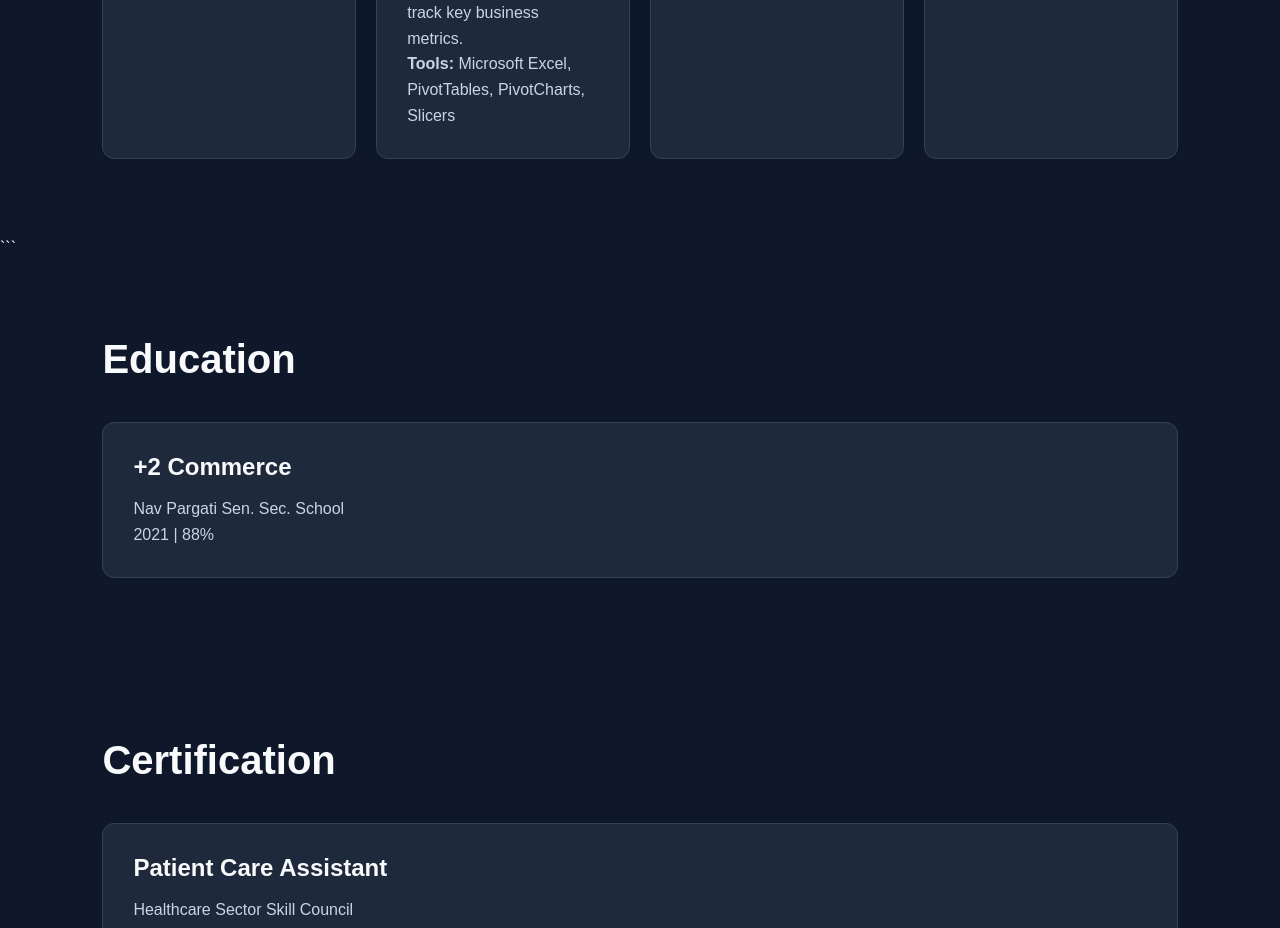
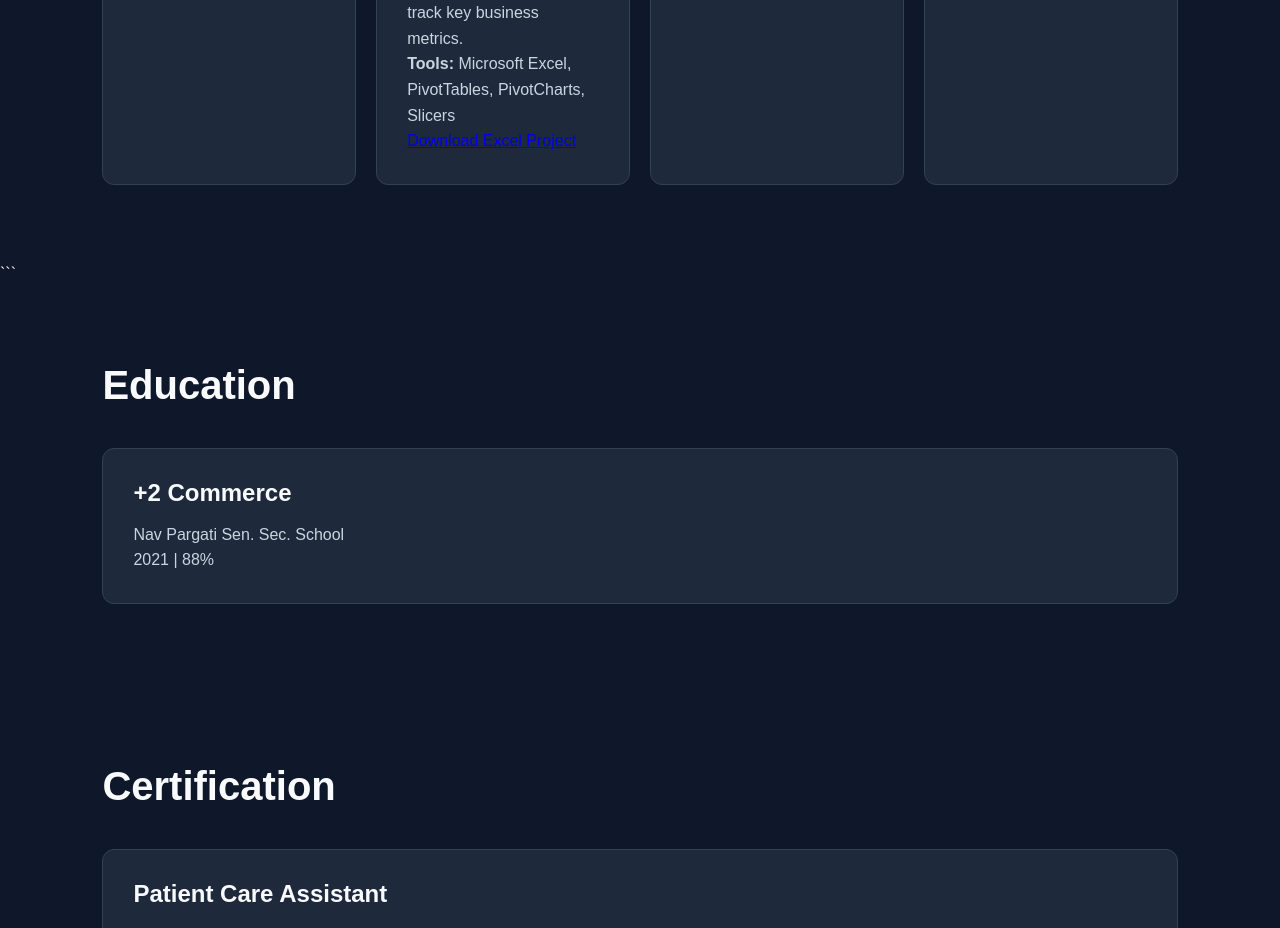
Before and after one commit to rajkumar9034765722-cmyk/data-analyst-portfolio, a Next.js app: page / in a window 1280 px wide. Shown: the part 1960-2888 px from the top of the page. Built offline with nearby package versions, Linux system fonts and the light colour scheme.

Commit message:
Add Excel project download link

```diff
--- a/app/page.tsx
+++ b/app/page.tsx
@@ -123,6 +123,11 @@ export default function Home() {
     <strong>Tools:</strong> Microsoft Excel, PivotTables,
     PivotCharts, Slicers
   </p>
+  <p>
+  <a href="/Sales_Data_Analysis_Dashboard.xlsx" download>
+    Download Excel Project
+  </a>
+</p>
 </div>
 
     <div className="card">
```
